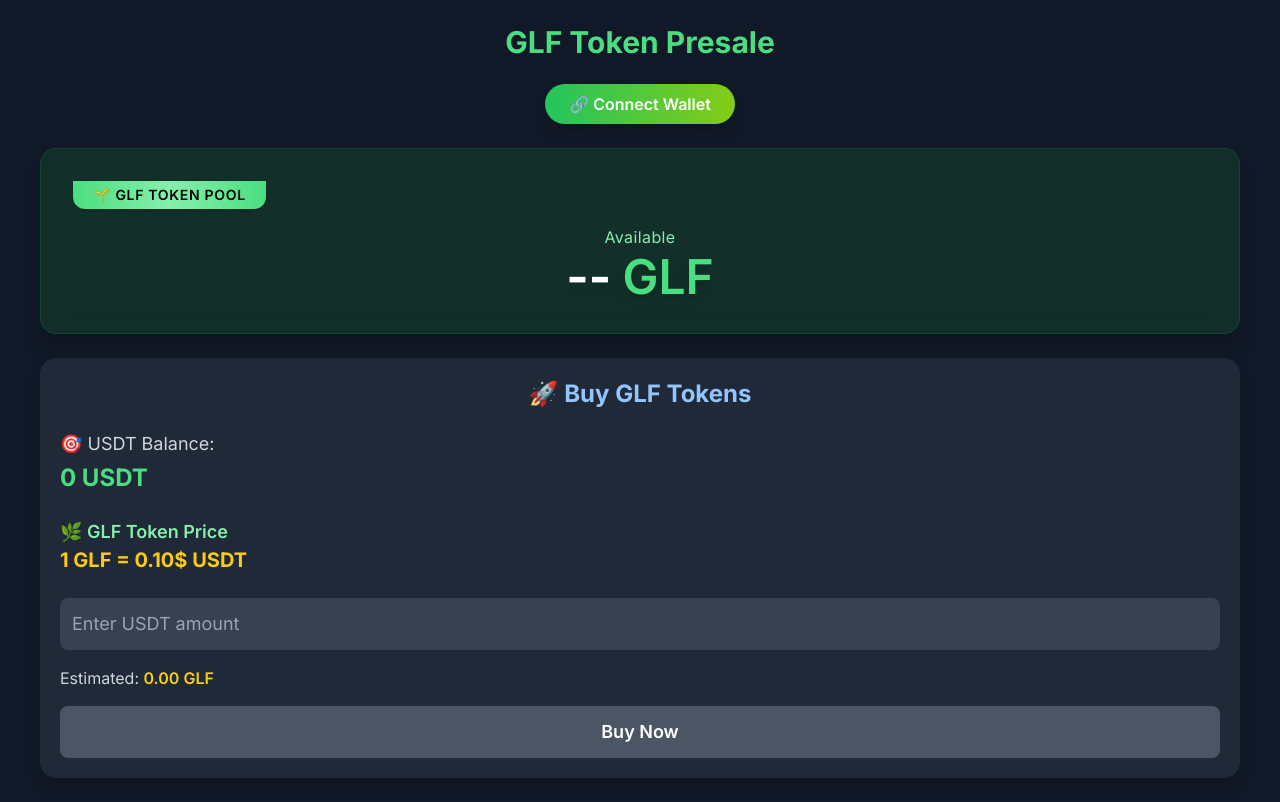
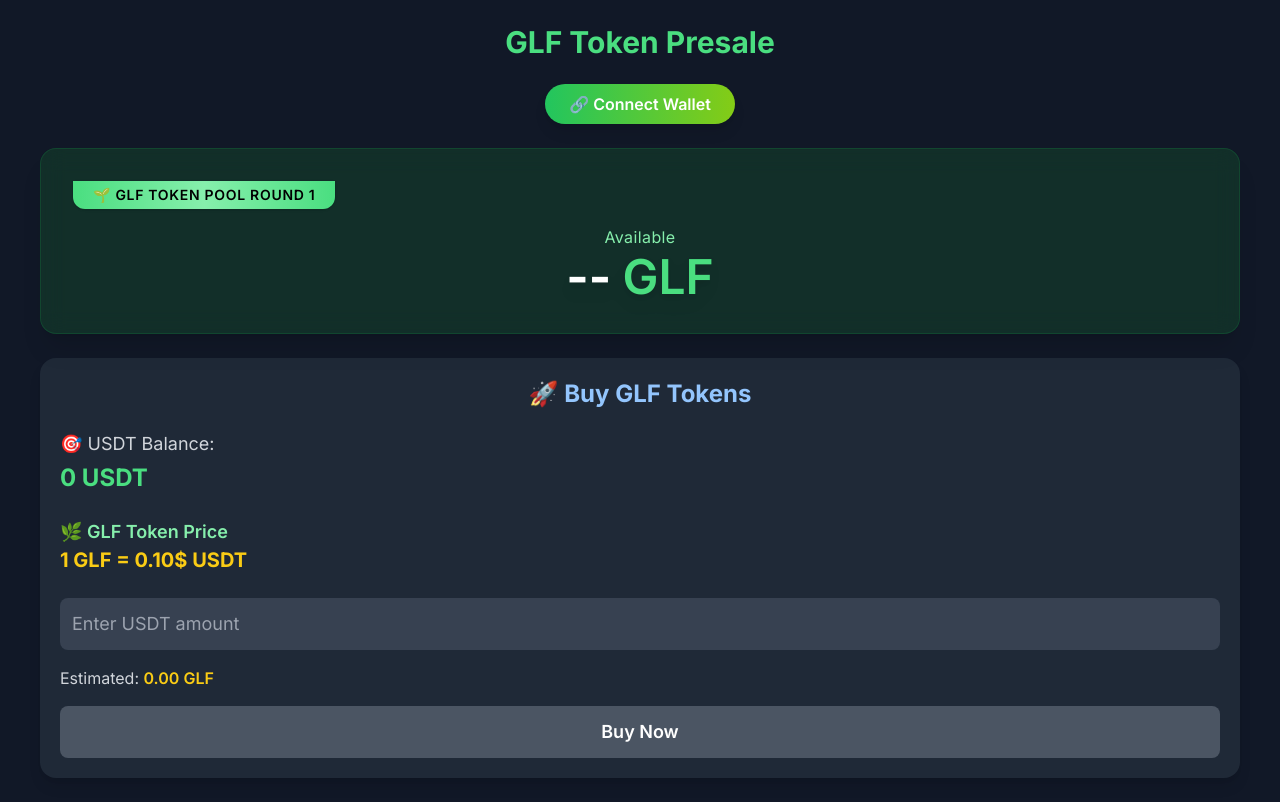
Before and after one commit to shopnilshovon/glf-presale-v2-, a React (Vite) app: page / in a window 1280 px wide. Built offline with nearby package versions, Linux system fonts and the light colour scheme.

Commit message:
Update TokenPoolInfo.jsx

```diff
--- a/src/components/TokenPoolInfo.jsx
+++ b/src/components/TokenPoolInfo.jsx
@@ -35,7 +35,7 @@ export default function TokenPoolInfo() {
 
         {/* Header */}
         <h2 className="text-center text-xs sm:text-sm tracking-wider font-semibold bg-gradient-to-r from-green-400 via-green-300 to-green-400 text-black px-5 py-1 rounded-b-xl shadow mb-4 inline-block">
-          🌱 GLF TOKEN POOL
+          🌱 GLF TOKEN POOL ROUND 1
         </h2>
 
         {/* Content */}
```
